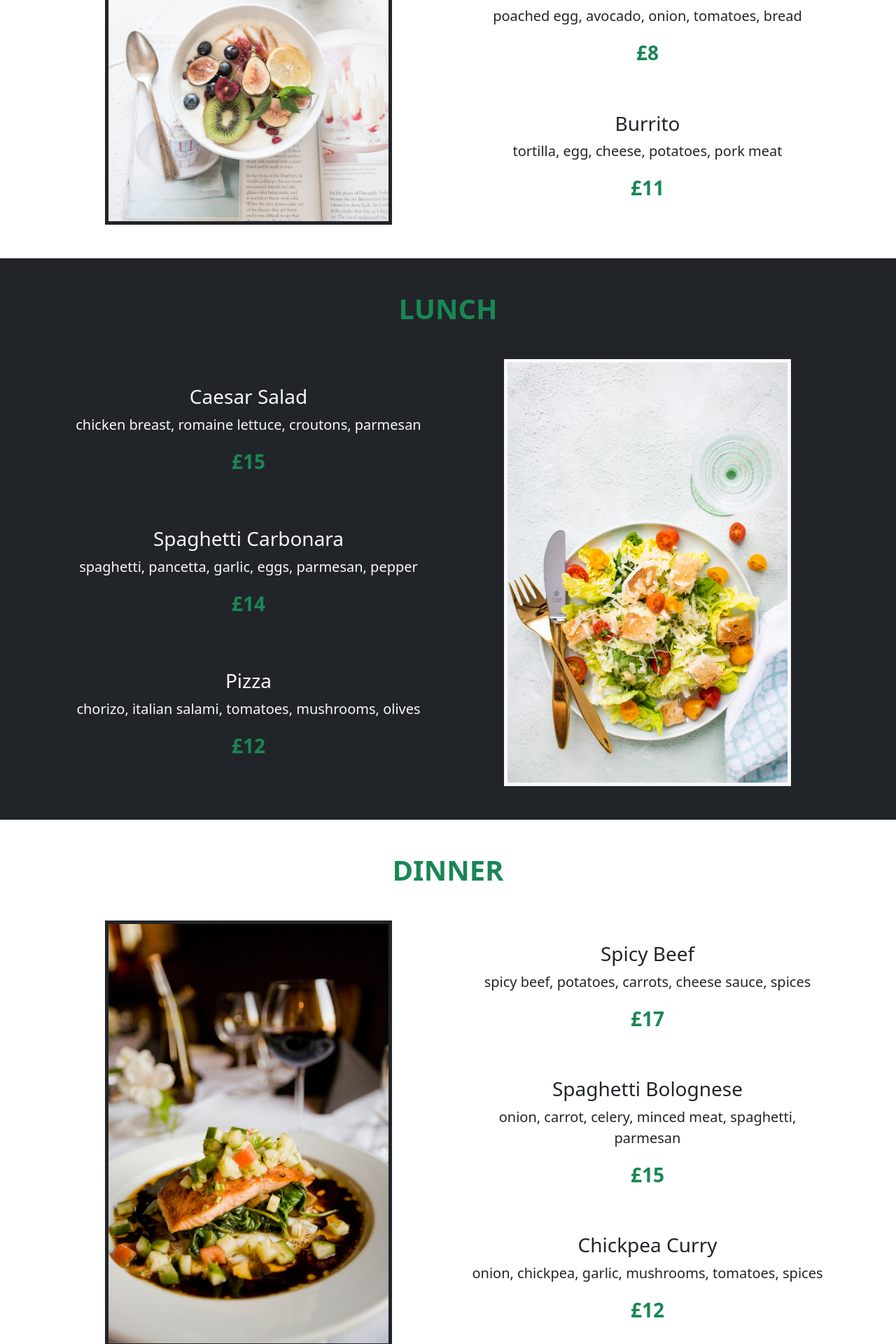
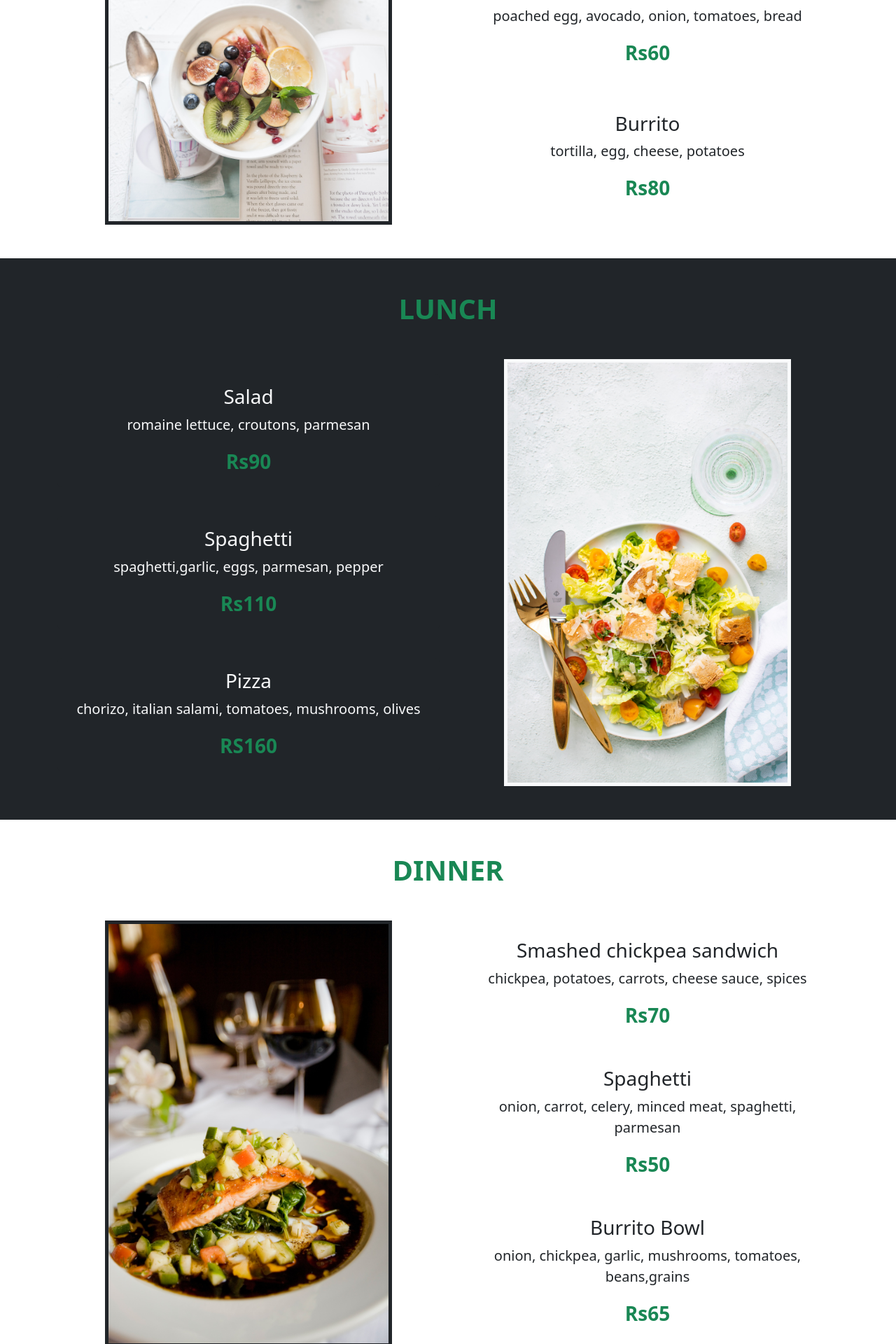
Before and after one commit to Geethika-Kancharla/FlavorFiesta, a React (Create React App) app: page /menu in a window 1280 px wide. Shown: the part 880-2800 px from the top of the page at 70% size. Built offline with nearby package versions, Linux system fonts and the light colour scheme.

Commit message:
Modified menu

```diff
--- a/src/App.js
+++ b/src/App.js
@@ -1,6 +1,6 @@
 import './App.css';
-import {Link,Routes,Route} from 'react-router-dom';
-import Container from 'react-bootstrap/container';
+import { Link, Routes, Route } from 'react-router-dom';
+import Container from 'react-bootstrap/Container';
 import Nav from 'react-bootstrap/Nav';
 import Navbar from 'react-bootstrap/Navbar';
 import Home from './pages/Home';
@@ -8,18 +8,17 @@ import Menu from './pages/Menu';
 import About from './pages/About';
 import Contact from './pages/Contact';
 
-
 function App() {
   return (
     <div>
-      <Navbar expand="lg" className="fixed-top bg-body-tertiary shadow">
-        <container>
+      <Navbar expand="lg" className='fixed-top bg-body-tertiary shadow'>
+        <Container>
           <Navbar.Brand>
-            <Link to="/" className="navbar-brand text-success fw-semibold">
+            <Link to="/" className='navbar-brand text-success fw-semibold'>
               FlavorFiesta
             </Link>
           </Navbar.Brand>
-          <Navbar.Toggle aria-controls="basic-navbar-nav"/>
+          <Navbar.Toggle aria-controls='basic-navbar-nav' />
           <Navbar.Collapse id='basic-navbar-nav'>
             <Nav className='me-auto justify-content-end w-100'>
               <Nav.Link href='/' className='active text-uppercase'>Home</Nav.Link>
@@ -28,8 +27,9 @@ function App() {
               <Nav.Link href='/contact' className='text-uppercase'>Contact</Nav.Link>
             </Nav>
           </Navbar.Collapse>
-        </container>
+        </Container>
       </Navbar>
+
       <Routes>
         <Route path='/' element={<Home />} />
         <Route path='/menu' element={<Menu />} />
@@ -37,13 +37,10 @@ function App() {
         <Route path='/contact' element={<Contact />} />
       </Routes>
 
-      <footer className='.bg-body-tertiary'>
-        <p className='p-3 m-0 text-center'>Copyright @ made by FlavorFiesta</p>
+      <footer className='bg-body-tertiary'>
+        <p className='p-3 m-0 text-center'>Copyright @ FlavorFiesta</p>
       </footer>
-
-
     </div>
   );
 }
-
 export default App;
--- a/src/pages/Home.jsx
+++ b/src/pages/Home.jsx
@@ -48,15 +48,15 @@ function Home()
                             <ul className='px-0'>
                                 <li className='d-flex justify-content-between'>
                                     <p className='fs-3 mx-2'>English Breakfast</p>
-                                    <p className='fs-3 mx-2 text-success fw-nold'>£12</p>
+                                    <p className='fs-3 mx-2 text-success fw-nold'>Rs110</p>
                                 </li>
                                 <li className='d-flex justify-content-between'>
                                     <p className='fs-3 mx-2'>Mexican Pizza</p>
-                                    <p className='fs-3 mx-2 text-success fw-nold'>£15</p>
+                                    <p className='fs-3 mx-2 text-success fw-nold'>Rs160</p>
                                 </li>
                                 <li className='d-flex justify-content-between'>
-                                    <p className='fs-3 mx-2'>Saghetti</p>
-                                    <p className='fs-3 mx-2 text-success fw-nold'>£11</p>
+                                    <p className='fs-3 mx-2'>Spaghetti</p>
+                                    <p className='fs-3 mx-2 text-success fw-nold'>Rs95</p>
                                 </li>
                             </ul>
      </div>
@@ -65,15 +65,15 @@ function Home()
                             <ul className='px-0'>
                                 <li className='d-flex justify-content-between'>
                                     <p className='fs-3 mx-2'>Coffee</p>
-                                    <p className='fs-3 mx-2 text-success fw-nold'>£2</p>
+                                    <p className='fs-3 mx-2 text-success fw-nold'>Rs40</p>
                                 </li>
                                 <li className='d-flex justify-content-between'>
                                     <p className='fs-3 mx-2'>Juice</p>
-                                    <p className='fs-3 mx-2 text-success fw-nold'>£1</p>
+                                    <p className='fs-3 mx-2 text-success fw-nold'>Rs45</p>
                                 </li>
                                 <li className='d-flex justify-content-between'>
                                     <p className='fs-3 mx-2'>Spirits</p>
-                                    <p className='fs-3 mx-2 text-success fw-nold'>£5</p>
+                                    <p className='fs-3 mx-2 text-success fw-nold'>Rs45</p>
                                 </li>
                             </ul>
                         </div>
--- a/src/pages/Menu.jsx
+++ b/src/pages/Menu.jsx
@@ -10,61 +10,61 @@ const breakfast = [
     {
         id: 1,
         name: 'English Breakfast',
-        description: 'smoked bacon, sausage, tomato, mushrooms, black pudding, baked beans, eggs',
-        price: '£12'
+        description: 'sausage, tomato, mushrooms, black pudding, baked beans, eggs',
+        price: 'Rs 75'
     },
     {
         id: 2,
         name: 'Avocado Toast',
         description: 'poached egg, avocado, onion, tomatoes, bread',
-        price: '£8'
+        price: 'Rs60'
     },
     {
         id: 3,
         name: 'Burrito',
-        description: 'tortilla, egg, cheese, potatoes, pork meat',
-        price: '£11'
+        description: 'tortilla, egg, cheese, potatoes',
+        price: 'Rs80'
     }
 ];
 const lunch = [
     {
         id: 1,
-        name: 'Caesar Salad',
-        description: 'chicken breast, romaine lettuce, croutons, parmesan',
-        price: '£15'
+        name: 'Salad',
+        description: 'romaine lettuce, croutons, parmesan',
+        price: 'Rs90'
     },
     {
         id: 2,
-        name: 'Spaghetti Carbonara',
-        description: 'spaghetti, pancetta, garlic, eggs, parmesan, pepper',
-        price: '£14'
+        name: 'Spaghetti',
+        description: 'spaghetti,garlic, eggs, parmesan, pepper',
+        price: 'Rs110'
     },
     {
         id: 3,
         name: 'Pizza',
         description: 'chorizo, italian salami, tomatoes, mushrooms, olives',
-        price: '£12'
+        price: 'RS160'
     }
 ];
 
 const dinner = [
     {
         id: 1,
-        name: 'Spicy Beef',
-        description: 'spicy beef, potatoes, carrots, cheese sauce, spices',
-        price: '£17'
+        name: 'Smashed chickpea sandwich',
+        description: 'chickpea, potatoes, carrots, cheese sauce, spices',
+        price: 'Rs70'
     },
     {
         id: 2,
-        name: 'Spaghetti Bolognese',
+        name: 'Spaghetti',
         description: 'onion, carrot, celery, minced meat, spaghetti, parmesan',
-        price: '£15'
+        price: 'Rs50'
     },
     {
         id: 3,
-        name: 'Chickpea Curry',
-        description: 'onion, chickpea, garlic, mushrooms, tomatoes, spices',
-        price: '£12'
+        name: 'Burrito Bowl',
+        description: 'onion, chickpea, garlic, mushrooms, tomatoes, beans,grains',
+        price: 'Rs65'
     }
 ];
 
@@ -73,19 +73,19 @@ const dessert = [
         id: 1,
         name: 'Lemon Cake',
         description: 'flour, sugar, baking powder, lemon',
-        price: '£9'
+        price: 'Rs50'
     },
     {
         id: 2,
         name: 'Cinnamon Rolls',
         description: 'flour, salt, sugar, cinnamon, yeast, sour cream, milk',
-        price: '£11'
+        price: 'Rs100'
     },
     {
         id: 3,
         name: 'Vegan Pancakes',
         description: 'flour, sugar, baking powder, soya milk, blueberries',
-        price: '£8'
+        price: 'Rs85'
     }
 ];
 
```
Also changed, not shown: src/App.css (line endings or trailing spaces).
